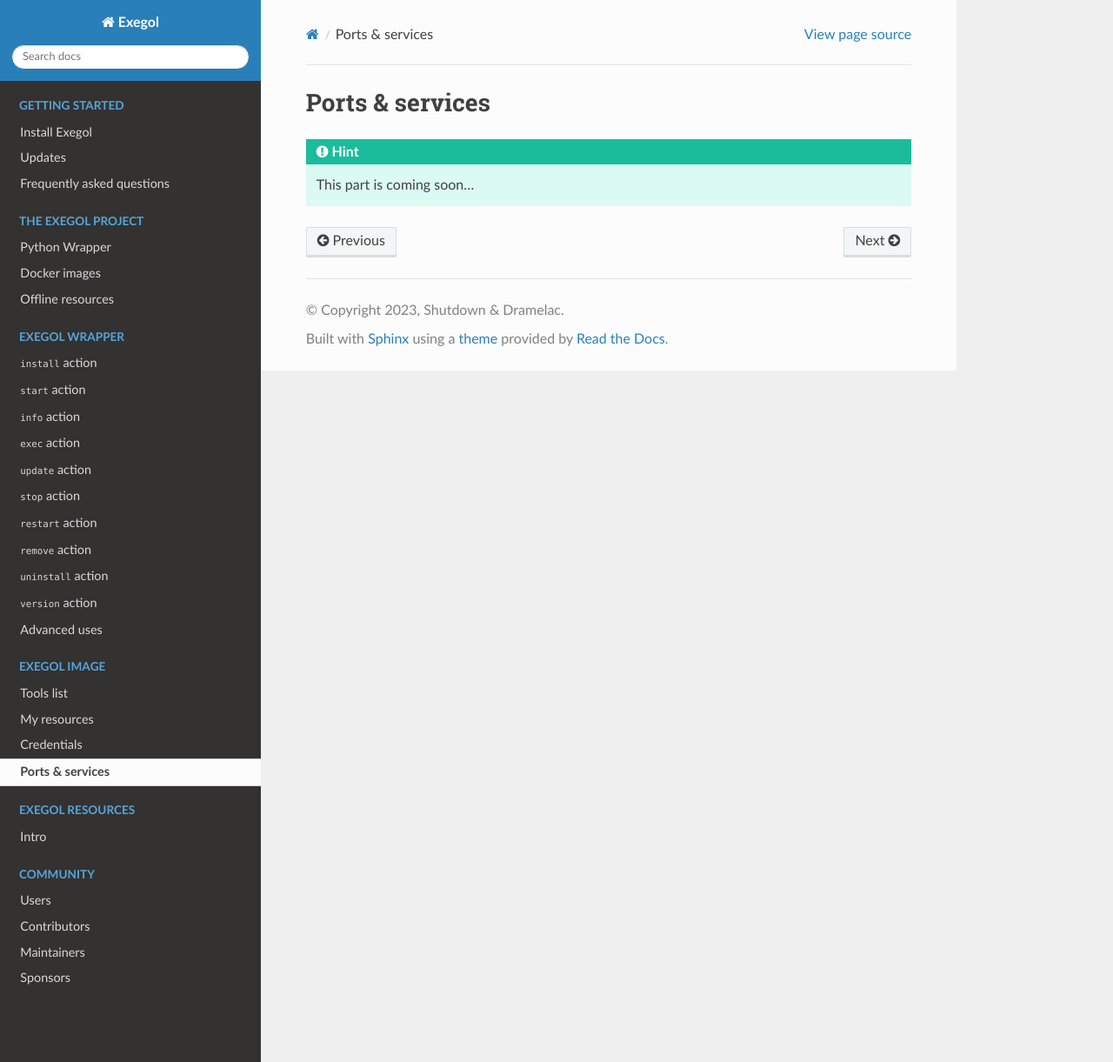
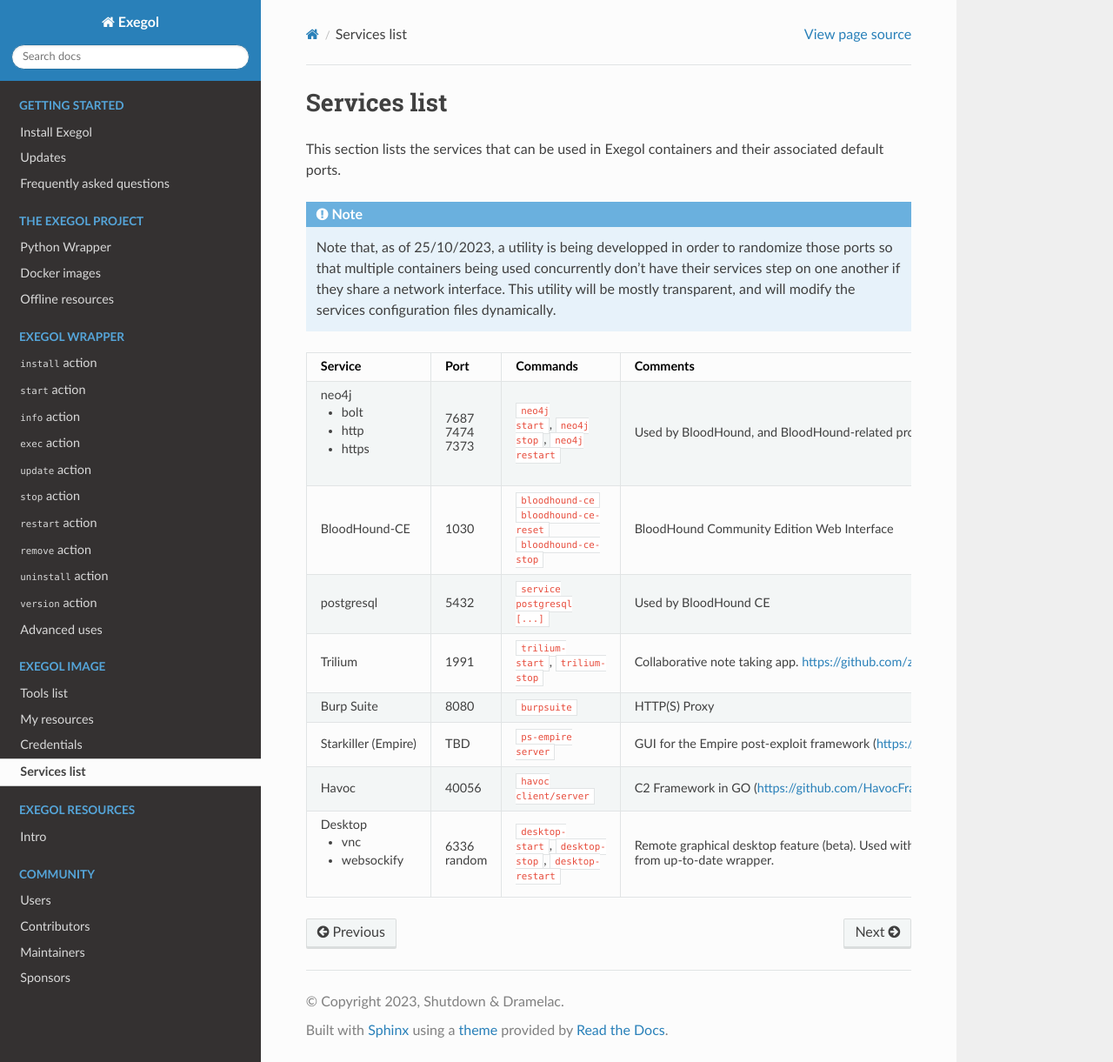
Before and after one commit to ThePorgs/Exegol-docs, a Sphinx documentation site: the page built from source/exegol-image/services.rst, in a window 1280 px wide and 1221 px high. Shown: the whole window at 87% size. Built offline with Sphinx 7.4.7 and the Read the Docs theme 2.0.0, drawn with Linux system fonts in a browser that asks for light colours.

Commit message:
Adding Havoc

```diff
--- a/source/exegol-image/services.rst
+++ b/source/exegol-image/services.rst
@@ -1,6 +1,45 @@
-Ports & services
-================
+Services list
+=============
 
-.. hint::
+This section lists the services that can be used in Exegol containers and their associated default ports.
 
-    This part is coming soon...
+.. note::
+
+    Note that, as of 25/10/2023, a utility is being developped in order to randomize those ports so that multiple containers being used concurrently don't have their services step on one another if they share a network interface. This utility will be mostly transparent, and will modify the services configuration files dynamically.
+
+.. table::
+    :widths: 15 5 40 50
+    :class: tight-table
+
+    +----------------------+--------+------------------------------+-----------------------------------------------------------------------------------------------+
+    | Service              | Port   | Commands                     | Comments                                                                                      |
+    +======================+========+==============================+===============================================================================================+
+    | neo4j                |        | ``neo4j start``,             | Used by BloodHound, and BloodHound-related projects.                                          |
+    |                      |        | ``neo4j stop``,              |                                                                                               |
+    | * bolt               | 7687   | ``neo4j restart``            |                                                                                               |
+    |                      |        |                              |                                                                                               |
+    | * http               | 7474   |                              |                                                                                               |
+    |                      |        |                              |                                                                                               |
+    | * https              | 7373   |                              |                                                                                               |
+    +----------------------+--------+------------------------------+-----------------------------------------------------------------------------------------------+
+    | BloodHound-CE        | 1030   | ``bloodhound-ce``            | BloodHound Community Edition Web Interface                                                    |
+    |                      |        | ``bloodhound-ce-reset``      |                                                                                               |
+    |                      |        | ``bloodhound-ce-stop``       |                                                                                               |
+    +----------------------+--------+------------------------------+-----------------------------------------------------------------------------------------------+
+    | postgresql           | 5432   | ``service postgresql [...]`` | Used by BloodHound CE                                                                         |
+    +----------------------+--------+------------------------------+-----------------------------------------------------------------------------------------------+
+    | Trilium              | 1991   | ``trilium-start``,           | Collaborative note taking app. https://github.com/zadam/trilium                               |
+    |                      |        | ``trilium-stop``             |                                                                                               |
+    +----------------------+--------+------------------------------+-----------------------------------------------------------------------------------------------+
+    | Burp Suite           | 8080   | ``burpsuite``                | HTTP(S) Proxy                                                                                 |
+    +----------------------+--------+------------------------------+-----------------------------------------------------------------------------------------------+
+    | Starkiller (Empire)  | TBD    | ``ps-empire server``         | GUI for the Empire post-exploit framework (https://github.com/BC-SECURITY/Empire)             |
+    +----------------------+--------+------------------------------+-----------------------------------------------------------------------------------------------+
+    | Havoc                | 40056  | ``havoc client/server``      | C2 Framework in GO (https://github.com/HavocFramework/Havoc)                                  |
+    +----------------------+--------+------------------------------+-----------------------------------------------------------------------------------------------+
+    | Desktop              |        | ``desktop-start``,           | Remote graphical desktop feature (beta). Used with the ``--desktop`` from up-to-date wrapper. |
+    |                      |        | ``desktop-stop``,            |                                                                                               |
+    | * vnc                | 6336   | ``desktop-restart``          |                                                                                               |
+    |                      |        |                              |                                                                                               |
+    | * websockify         | random |                              |                                                                                               |
+    +----------------------+--------+------------------------------+-----------------------------------------------------------------------------------------------+
```
